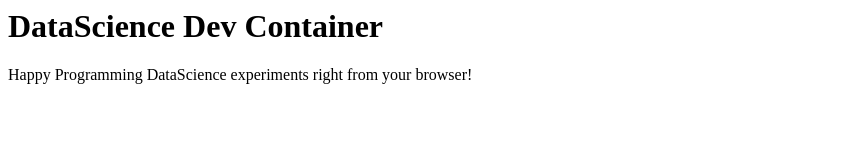
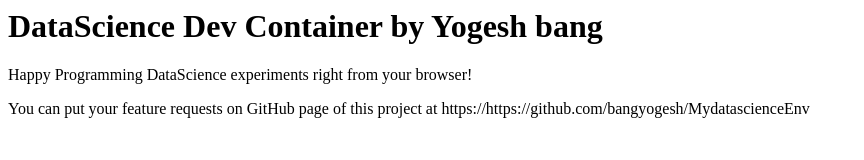
Before and after one commit to bangyogesh/MydatascienceEnv, a plain HTML site: page index.html in a window 1280 px wide. Shown: the whole page, without its empty margins (0-864 px from the left). Drawn offline with Linux system fonts and the light colour scheme.

Commit message:
Update index.html

```diff
--- a/index.html
+++ b/index.html
@@ -3,7 +3,8 @@
         <title>Yogesh's DataScience Container!</title>
     </head>
     <body>
-        <h1>DataScience Dev Container</h1>
+        <h1>DataScience Dev Container by Yogesh bang</h1>
         <p>Happy Programming DataScience experiments right from your browser!</p>
+        <p> You can put your feature requests on GitHub page of this project at https://https://github.com/bangyogesh/MydatascienceEnv </p>
     </body>
 </html>
```
